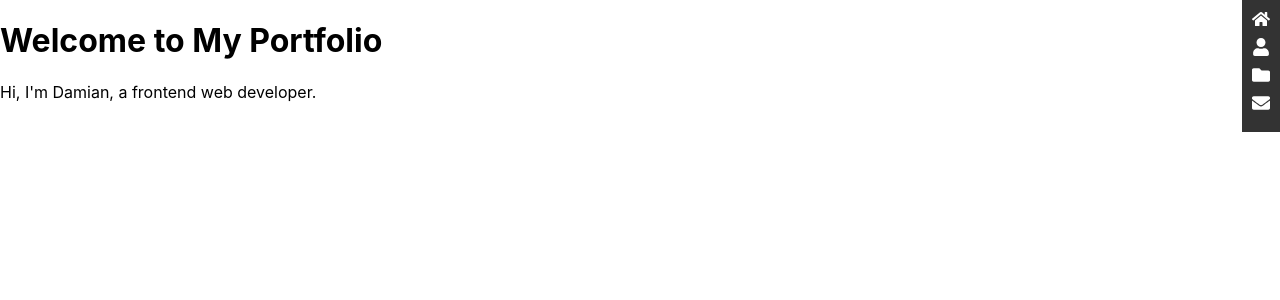
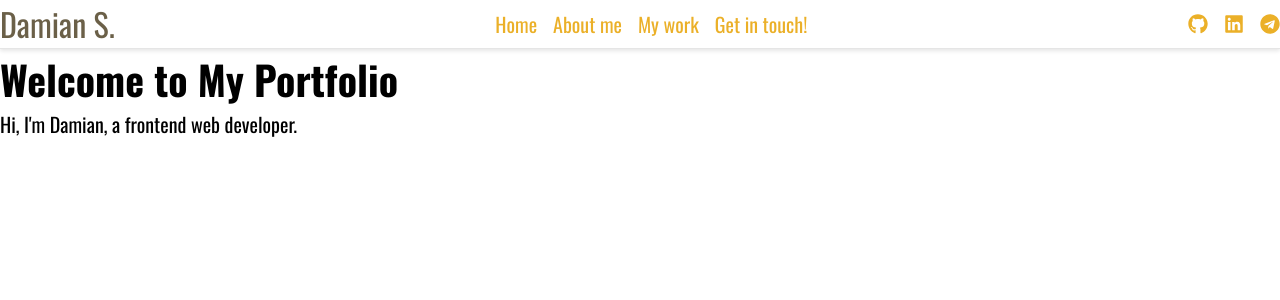
Before and after one commit to abelladius/react-portfolio, a React (Create React App) app: page / in a window 1280 px wide. Shown: the top 300 px of the page. Built offline with nearby package versions, Linux system fonts and the light colour scheme.

Commit message:
Update navbar styles and gave it a shape. Add CSS Reset and Globar variables

```diff
--- a/src/components/navbar/navbar.component.jsx
+++ b/src/components/navbar/navbar.component.jsx
@@ -1,15 +1,21 @@
 import './navbar.styles.scss';
 import { Link } from 'react-router-dom';
-import { FaHome, FaUser, FaFolder, FaEnvelope } from 'react-icons/fa';
+import { FaHome, FaUser, FaFolder, FaEnvelope, FaGithub, FaLinkedin, FaTelegram} from 'react-icons/fa';
 
 const Navbar = () => {
   return (
     <nav className="navbar">
+      <Link to="/" className='logo'>Damian S.</Link>
       <ul>
-        <li><Link to="/"><FaHome /></Link></li>
-        <li><Link to="/about"><FaUser /></Link></li>
-        <li><Link to="/portfolio"><FaFolder /></Link></li>
-        <li><Link to="/contact"><FaEnvelope /></Link></li>
+        <li><Link to="/">Home</Link></li>
+        <li><Link to="/about">About me</Link></li>
+        <li><Link to="/portfolio">My work</Link></li>
+        <li><Link to="/contact">Get in touch!</Link></li>
+      </ul>
+      <ul className='social-icons'>
+        <li><a href="http://" target="_blank" rel="noopener noreferrer"><FaGithub /></a></li>
+        <li><a href="http://" target="_blank" rel="noopener noreferrer"><FaLinkedin /></a></li>
+        <li><a href="http://" target="_blank" rel="noopener noreferrer"><FaTelegram /></a></li>
       </ul>
     </nav>
   );
--- a/src/components/navbar/navbar.styles.scss
+++ b/src/components/navbar/navbar.styles.scss
@@ -1,34 +1,34 @@
+.navbar {
+  display: flex;
+  justify-content: space-between;
+  align-items: center;
+  width: 100%;
+  margin: 0 auto;
+  border-bottom: 1px solid rgba(0, 0, 0, 0.1);
+  box-shadow: 0 2px 4px rgba(0, 0, 0, 0.1);
 
-.navbar {
-    position: fixed;
-    top: 0;
-    right: 0;
+  .logo {
+    font-size: 2rem;
+  }
+
+  ul {
+    list-style: none;
     display: flex;
+    gap: 1rem;
+  }
+
+  @media (max-width: 768px) {
     flex-direction: column;
-    align-items: center;
-    background-color: #333;
-    padding: 10px;
-    z-index: 1000;
+    .logo {
+      margin-bottom: 1rem;
+    }
 
     ul {
-      list-style: none;
-      padding: 0;
-      margin: 0;
+      flex-direction: column;
+      gap: 0.5rem;
     }
-
-    li {
-      margin-bottom: 10px;
-    }
-
-    a {
-      text-decoration: none;
-      color: white;
-      font-size: 18px;
-      display: flex;
-      align-items: center;
-
-      &:hover {
-        color: #61dafb;
-      }
+    .social-icons{
+      display: none;
     }
   }
+}
--- /dev/null
+++ b/src/css-reset.css
@@ -0,0 +1,50 @@
+/*
+  1. Use a more-intuitive box-sizing model.
+*/
+*, *::before, *::after {
+    box-sizing: border-box;
+  }
+  /*
+    2. Remove default margin
+  */
+  * {
+    margin: 0;
+  }
+  /*
+    Typographic tweaks!
+    3. Add accessible line-height
+    4. Improve text rendering
+  */
+  body {
+    line-height: 1.5;
+    -webkit-font-smoothing: antialiased;
+  }
+  /*
+    5. Improve media defaults
+  */
+  img, picture, video, canvas, svg {
+    display: block;
+    max-width: 100%;
+  }
+  /*
+    6. Remove built-in form typography styles
+  */
+  input, button, textarea, select {
+    font: inherit;
+  }
+  /*
+    7. Avoid text overflows
+  */
+  p, h1, h2, h3, h4, h5, h6 {
+    overflow-wrap: break-word;
+  }
+  /*
+    8. Create a root stacking context
+  */
+  #root, #__next {
+    isolation: isolate;
+  }
+
+  a {
+    text-decoration: none;
+  }
--- a/src/index.css
+++ /dev/null
@@ -1,13 +0,0 @@
-body {
-  margin: 0;
-  font-family: -apple-system, BlinkMacSystemFont, 'Segoe UI', 'Roboto', 'Oxygen',
-    'Ubuntu', 'Cantarell', 'Fira Sans', 'Droid Sans', 'Helvetica Neue',
-    sans-serif;
-  -webkit-font-smoothing: antialiased;
-  -moz-osx-font-smoothing: grayscale;
-}
-
-code {
-  font-family: source-code-pro, Menlo, Monaco, Consolas, 'Courier New',
-    monospace;
-}
--- a/src/index.js
+++ b/src/index.js
@@ -1,6 +1,6 @@
 import React from 'react';
 import ReactDOM from 'react-dom/client';
-import './index.css';
+import './index.scss';
 import App from './App';
 
 const root = ReactDOM.createRoot(document.getElementById('root'));
--- /dev/null
+++ b/src/index.scss
@@ -0,0 +1,52 @@
+// CSS Reset
+@import './css-reset.css';
+
+// Font
+@import url('https://fonts.googleapis.com/css2?family=Oswald:wght@400;500;700&display=swap');
+
+
+:root {
+
+	--accent-color: #EBB028; /* main accent color */
+	--primary-color: #4B6398; /* primary color */
+	--secondary-color: #6B6048; /* secondary color */
+	--white-color: #F5F7F8; /* color for white */
+	--text-color: #000; /* color for text */
+
+
+	/* Fonts */
+	--font-family: 'Oswald', sans-serif;
+	--font-size: 20px;
+	--font-weight-regular: 400;
+	--font-weight-medium: 500;
+	--font-weight-semibold: 600;
+	--font-weight-bold: 700;
+  }
+
+body {
+	color: var(--text-color);
+	font-family: var(--font-family);
+	font-size: var(--font-size);
+  }
+
+  a {
+	color: var(--accent-color);
+	text-decoration: none;
+  }
+
+  a:hover {
+	color: var(--secondary-color);
+  }
+
+  .title{
+	font-weight: var(--font-weight-bold);
+	line-height: 1.8;
+	font-size: 2.2em;
+  }
+
+  .subtitle{
+	color: var(--accent-color);
+	font-weight: var(--font-weight-semibold);
+	line-height: 1.6;
+	font-size: 1.8em;
+  }
--- a/src/routes/about/about.page.jsx
+++ b/src/routes/about/about.page.jsx
@@ -1,7 +1,7 @@
 
 const About = () => {
   return (
-    <div className="about-container">
+    <div className="about-container  content-container">
       <h2>About Me</h2>
       <p>
         I'm passionate about web development and have experience with...
--- a/src/routes/contact/contact.page.jsx
+++ b/src/routes/contact/contact.page.jsx
@@ -1,7 +1,7 @@
 
 const Contact = () => {
   return (
-    <div className="contact-container">
+    <div className="contact-container  content-container">
       <h2>Contact Me</h2>
       <p>
         Feel free to reach out to me at [szolosi.albert15@gmail.com].
--- a/src/routes/home/home.page.jsx
+++ b/src/routes/home/home.page.jsx
@@ -1,7 +1,7 @@
 
 const Home = () => {
     return (
-      <div className="home-container">
+      <div className="home-container  content-container">
         <h1>Welcome to My Portfolio</h1>
         <p>Hi, I'm Damian, a frontend web developer.</p>
       </div>
--- a/src/routes/portfolio/portfolio.page.jsx
+++ b/src/routes/portfolio/portfolio.page.jsx
@@ -2,7 +2,7 @@ import { Link } from 'react-router-dom';
 
 const Portfolio = () => {
   return (
-    <div className="portfolio-container">
+    <div className="portfolio-container content-container">
       <h2>Portfolio</h2>
       <ul>
         <li><Link to="/portfolio/project-1">Project 1</Link></li>
```
